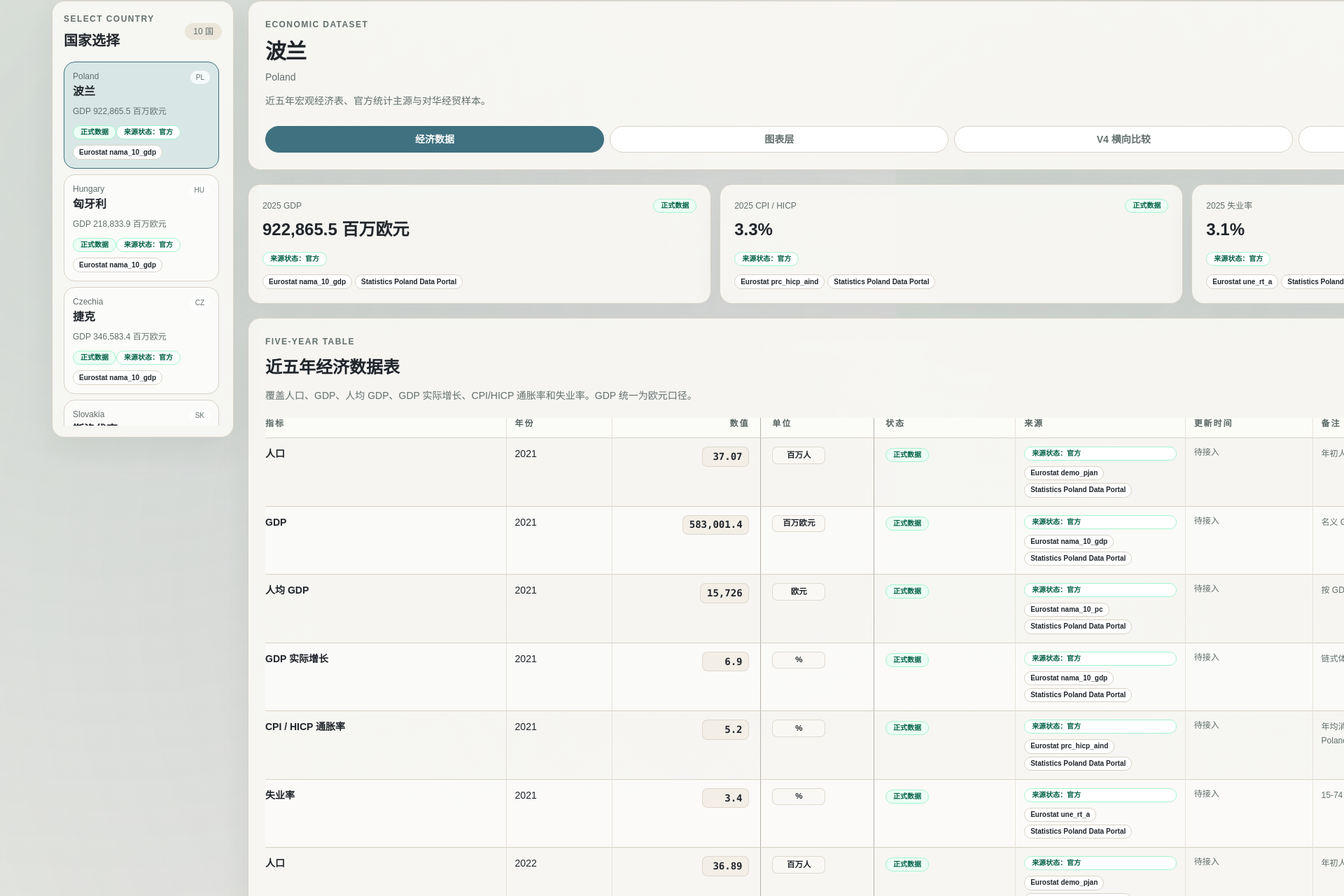
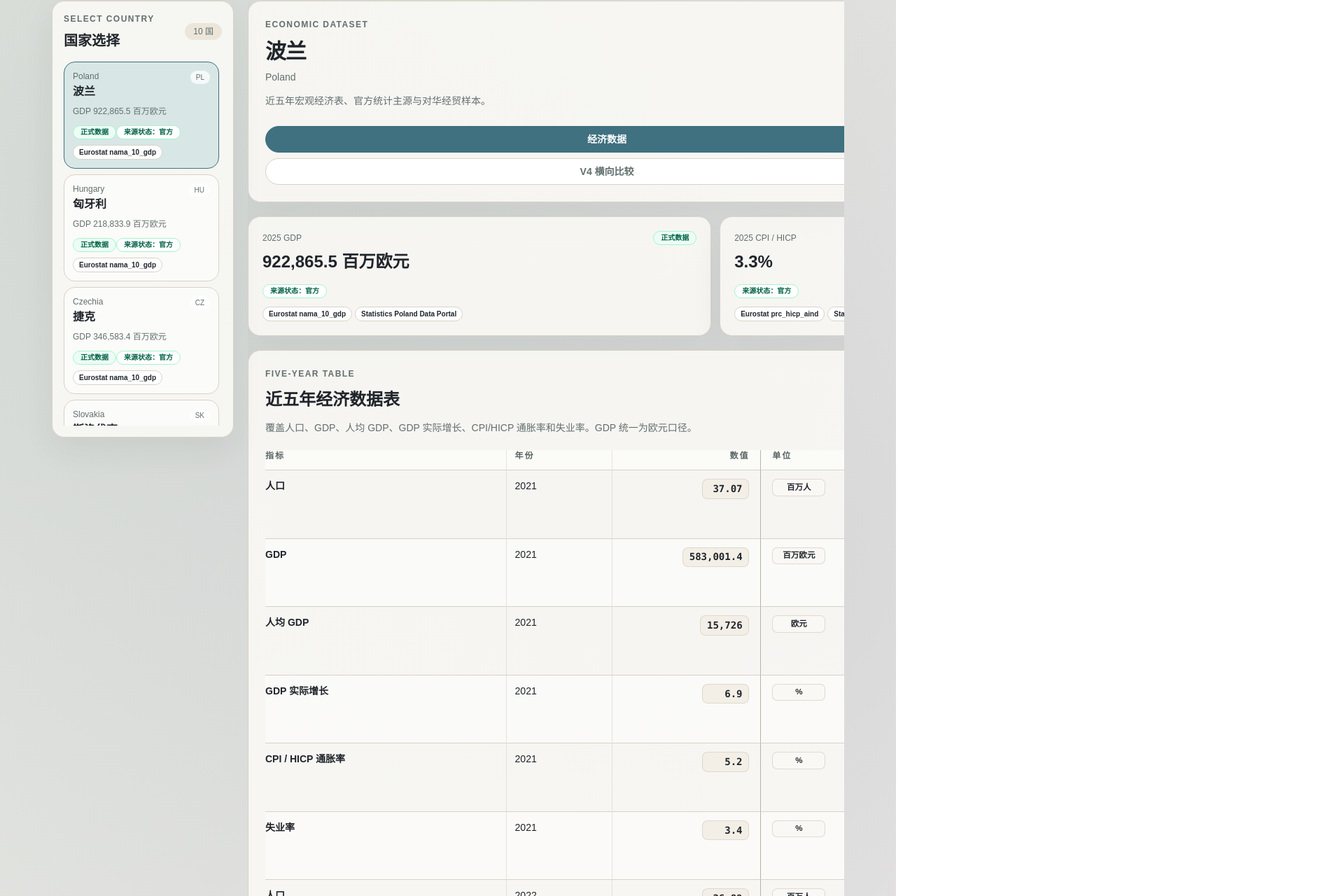
Before and after one commit to hui-sallai/central-europe-political-atlas, a Next.js app: page /data in a window 1280 px wide. Shown: the part 384-1664 px from the top of the page at 70% size, 1920 px wide, since content can reach past the window. Built offline with nearby package versions, Linux system fonts and the light colour scheme.

Commit message:
Keep V4 comparison visible in data workspace

```diff
--- a/src/components/DataCountryExplorer.tsx
+++ b/src/components/DataCountryExplorer.tsx
@@ -270,7 +270,7 @@ function dataValueClass(value: number | null) {
 
 function ObservationTable({ children, minWidth = "1160px" }: { children: ReactNode; minWidth?: string }) {
   return (
-    <div className="mt-5 overflow-x-auto">
+    <div className="mt-5 max-w-full overflow-x-auto">
       <table className="research-data-table observation-data-table w-full border-separate border-spacing-0 text-left text-sm" style={{ minWidth }}>
         <colgroup>
           {observationTableHeaders.map((header) => (
@@ -407,7 +407,7 @@ function ChinaProjectTable({ projects, countryName }: { projects: ChinaProjectRe
       </div>
 
       {filteredProjects.length > 0 ? (
-        <div className="overflow-x-auto">
+        <div className="max-w-full overflow-x-auto">
           <table className="research-data-table w-full min-w-[1720px] border-separate border-spacing-0 text-left text-sm">
             <thead>
               <tr className="text-xs uppercase tracking-[0.16em] text-[var(--muted)]">
@@ -603,8 +603,8 @@ export function DataCountryExplorer() {
   }));
 
   return (
-    <section className="mt-8 grid gap-5 lg:grid-cols-[260px_minmax(0,1fr)]">
-      <aside className="card h-fit p-4 lg:sticky lg:top-6">
+    <section className="mt-8 grid min-w-0 gap-5 lg:grid-cols-[260px_minmax(0,1fr)]">
+      <aside className="card h-fit min-w-0 p-4 lg:sticky lg:top-6">
         <div className="flex items-center justify-between gap-3">
           <div>
             <p className="eyebrow">Select Country</p>
@@ -653,7 +653,7 @@ export function DataCountryExplorer() {
         </div>
       </aside>
 
-      <div className="grid min-w-0 gap-5">
+      <div className="grid min-w-0 max-w-full gap-5 overflow-hidden">
         <section className="card p-6">
           <div className="flex flex-col gap-4 lg:flex-row lg:items-start lg:justify-between">
             <div>
@@ -667,7 +667,7 @@ export function DataCountryExplorer() {
             </Link>
           </div>
 
-          <div className="mt-6 grid grid-cols-2 gap-2 xl:grid-cols-4">
+          <div className="mt-6 grid grid-cols-2 gap-2">
             {dataModes.map((mode) => (
               <button
                 key={mode.id}
@@ -747,7 +747,7 @@ export function DataCountryExplorer() {
               ))}
             </div>
 
-            <div className="mt-5 overflow-x-auto">
+            <div className="mt-5 max-w-full overflow-x-auto">
               <table className="research-data-table w-full min-w-[1480px] border-separate border-spacing-0 text-left text-sm">
                 <thead>
                   <tr className="text-xs uppercase tracking-[0.16em] text-[var(--muted)]">
@@ -836,7 +836,7 @@ export function DataCountryExplorer() {
                 </div>
                 <span className="rounded-full bg-[var(--surface-muted)] px-3 py-1 text-xs text-[var(--muted)]">仅为事实数据派生</span>
               </div>
-              <div className="mt-4 overflow-x-auto">
+              <div className="mt-4 max-w-full overflow-x-auto">
                 <table className="research-data-table w-full min-w-[1180px] border-separate border-spacing-0 text-left text-sm">
                   <thead>
                     <tr className="text-xs uppercase tracking-[0.16em] text-[var(--muted)]">
@@ -1152,7 +1152,7 @@ export function DataCountryExplorer() {
             <div className="card p-6">
               <p className="eyebrow">Country Table</p>
               <h2 className="mt-3 text-2xl font-semibold">国家表</h2>
-              <div className="mt-5 overflow-x-auto">
+              <div className="mt-5 max-w-full overflow-x-auto">
                 <table className="w-full min-w-[760px] border-separate border-spacing-0 text-left text-sm">
                   <thead>
                     <tr className="text-xs uppercase tracking-[0.16em] text-[var(--muted)]">
@@ -1182,7 +1182,7 @@ export function DataCountryExplorer() {
             <div className="card p-6">
               <p className="eyebrow">Indicator Dictionary</p>
               <h2 className="mt-3 text-2xl font-semibold">指标字典表</h2>
-              <div className="mt-5 overflow-x-auto">
+              <div className="mt-5 max-w-full overflow-x-auto">
                 <table className="research-data-table w-full min-w-[1020px] border-separate border-spacing-0 text-left text-sm">
                   <thead>
                     <tr className="text-xs uppercase tracking-[0.16em] text-[var(--muted)]">
```
